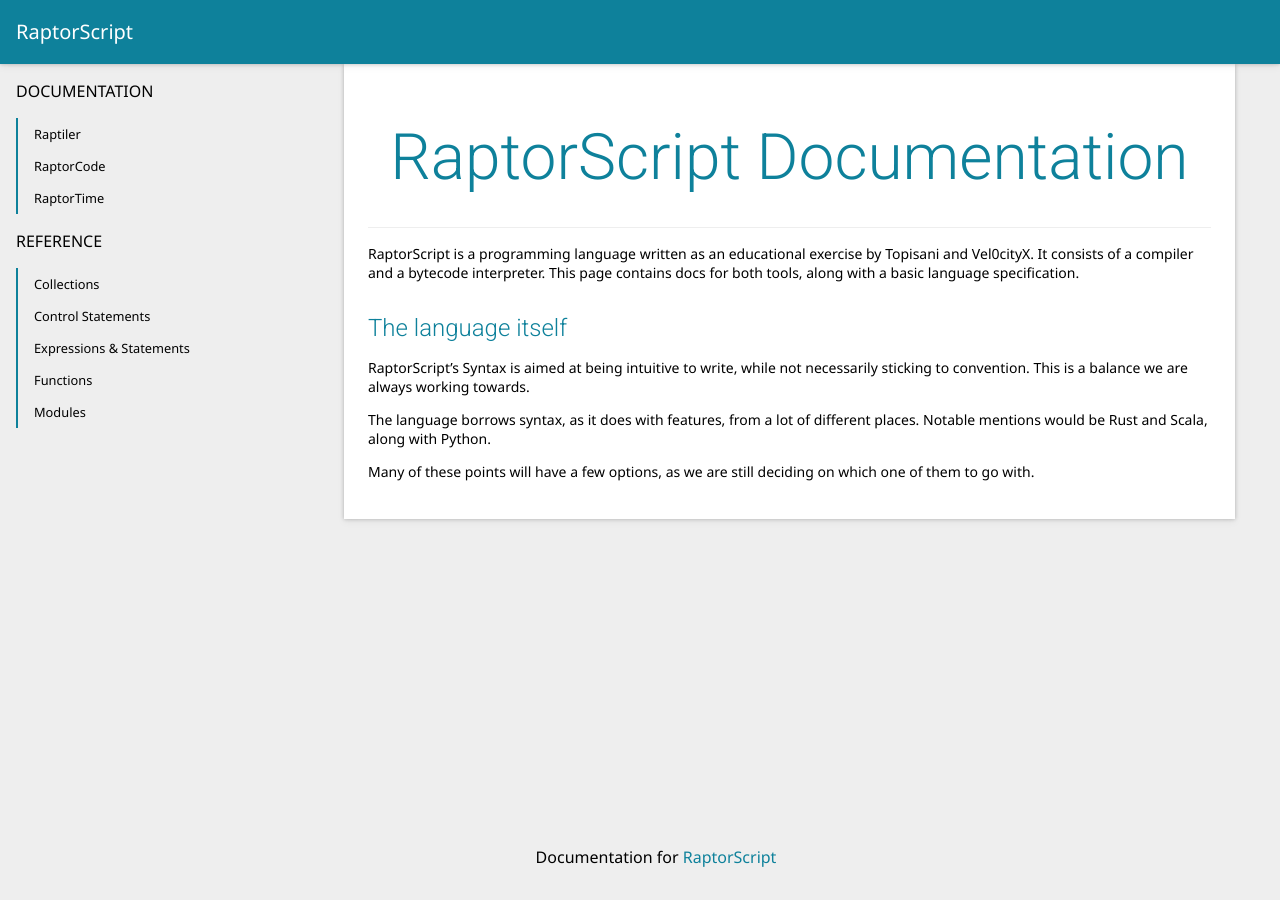
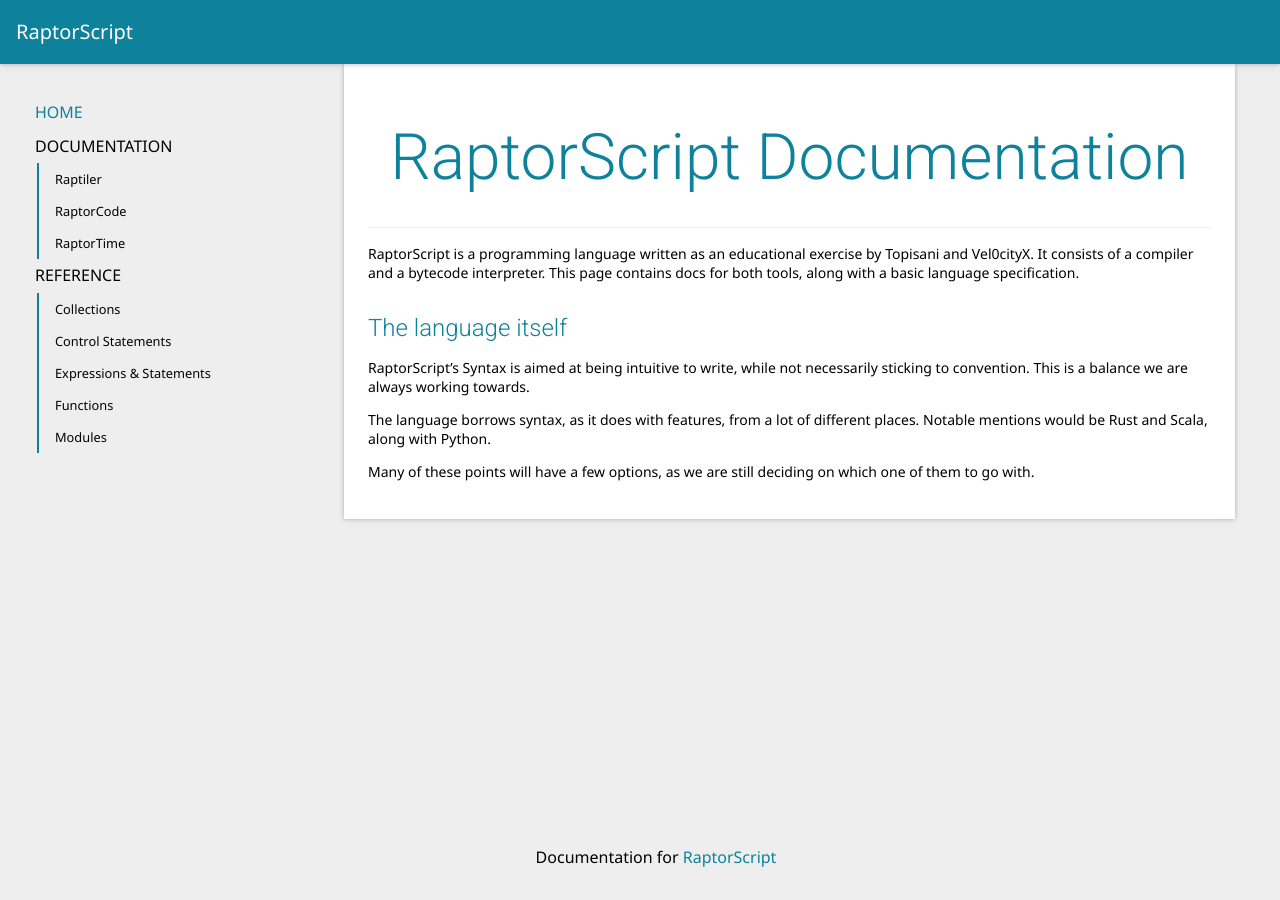
Before and after one commit to raptor-lang/raptor-lang.github.io, a Jekyll site: the page built from index.md, in a window 1280 px wide. Built offline with Jekyll 4.4.1, drawn with Linux system fonts in a browser that asks for light colours; nearby versions of some CDN libraries.

Commit message:
Added collection pages and some more css refactors

```diff
--- a/_includes/navigation.html
+++ b/_includes/navigation.html
@@ -1,8 +1,12 @@
 <ul class="navigation">
     {% if include.context == "/" %}
-        <li class="{% if page.url == "/" %}active{% endif %}">
-            <a href="{{ site.baseurl }}/">{{ site.title }}</a>
-        </li>
+        <div class="{% if page.url == '/' %}active{% endif %}">
+            <a class="{% if page.url == '/' %}active{% endif %}" href="/">
+                <li class="item ">
+                    Home
+                </li>
+            </a>
+        </div>
     {% endif %}
 
     {% for col in site.collections %}
--- a/_layouts/default.html
+++ b/_layouts/default.html
@@ -25,11 +25,7 @@
         <div id="site" class="content-width">
             <div class="row full-height">
                 <div id="sidebar" class="col-md-3">
-                    {% for col in site.collections %}
-                        <span class="header">{{col.title}}</span>
-                        {% capture ctx %}/{{col.label}}/{% endcapture %}
-                        {% include navigation.html context=ctx %}
-                    {% endfor %}
+                        {% include navigation.html context="/" %}
                 </div>
                 <div class="col-md-3"> </div>
                 <div class="col-md-8">
--- a/css/main.scss
+++ b/css/main.scss
@@ -105,17 +105,32 @@ footer {
     max-height: 100vh;
     overflow-y: auto;
     overflow-x: hidden;
-    .header {
-        text-transform: uppercase;
-        font-weight: semi-bold;
-    }
     & > .navigation {
-        padding-left: 0;
         display: block !important;
+        & > div {
+            text-transform: uppercase;
+            font-weight: normal;
+            & > a {
+                .item {
+                    font-weight: normal;
+                    font-size: 1rem;
+                    border: none;
+                    line-height: 2.1rem;
+                    padding: 0;
+                }
+            }
+            & > .navigation {
+                display: block;
+                padding-left: 2px;
+            }
+        }
     }
     .navigation {
         list-style: none;
         display: none;
+        text-transform: none;
+        font-weight: normal;
+        padding-left: calc(1rem + 3px);
         a {
             color: inherit;
             &:hover {
```
Also changed, not shown: _docs/index.md (added, +6 -0 lines), _layouts/collection.html (added, +17 -0 lines), _ref/index.md (added, +5 -0 lines).
